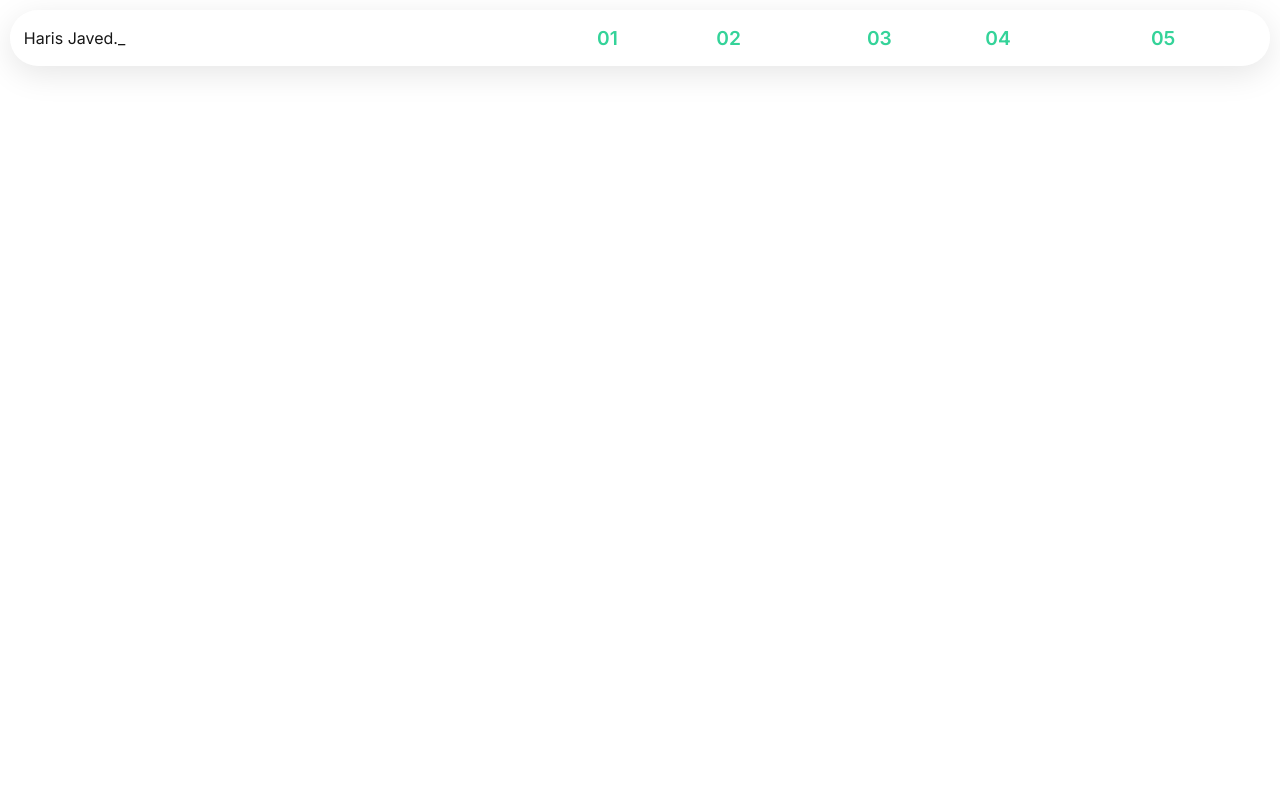
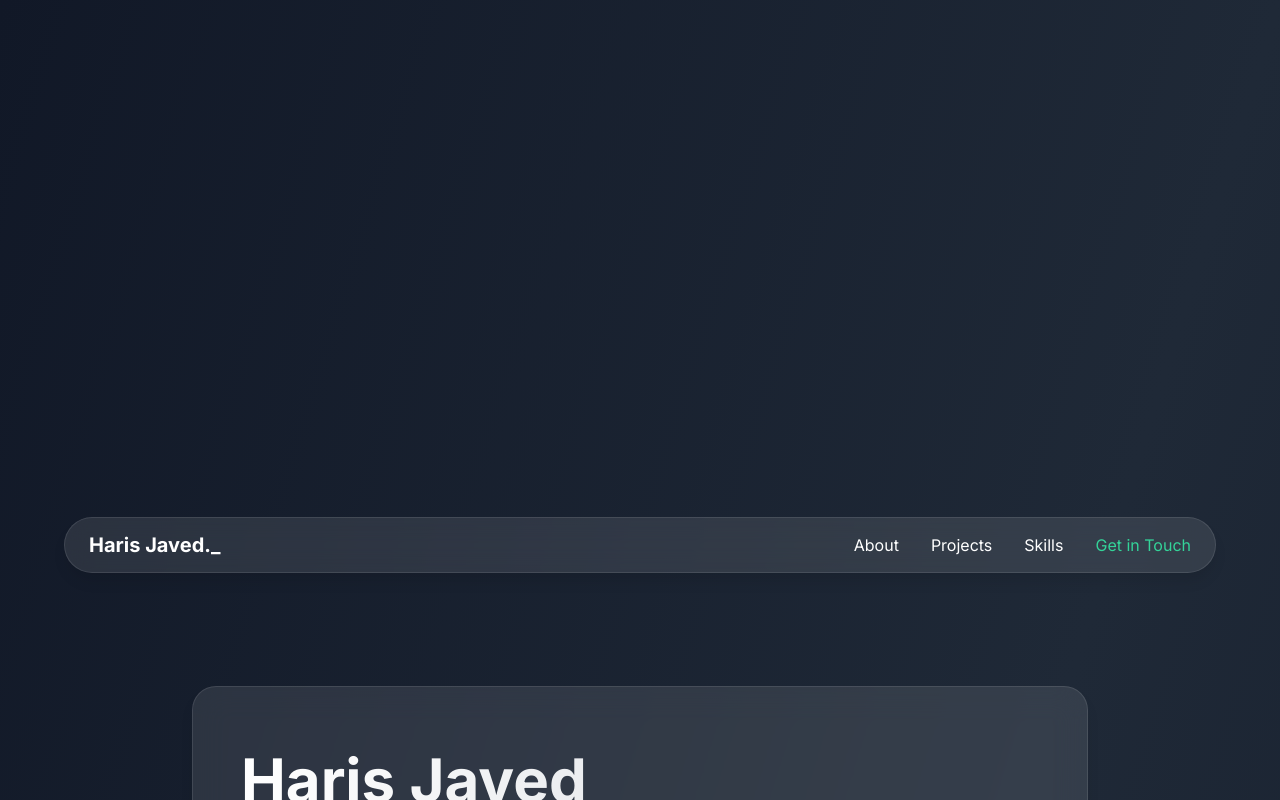
Before and after one commit to harisj58/haris-portfolio, a Next.js app: page / in a window 1280 px wide. Shown: the top 800 px of the page. Built offline with nearby package versions, Linux system fonts and the light colour scheme.

Commit message:
chore: disable header in lieu of further refinements

```diff
--- a/app/page.js
+++ b/app/page.js
@@ -1,9 +1,12 @@
 import Header from "@/components/Header";
+import Hero from "@/components/Hero";
+
 
 export default function Home() {
   return (
     <div>
-      <Header />
+      {/* <Header /> */}
+      <Hero />
     </div>
   );
 }
```
